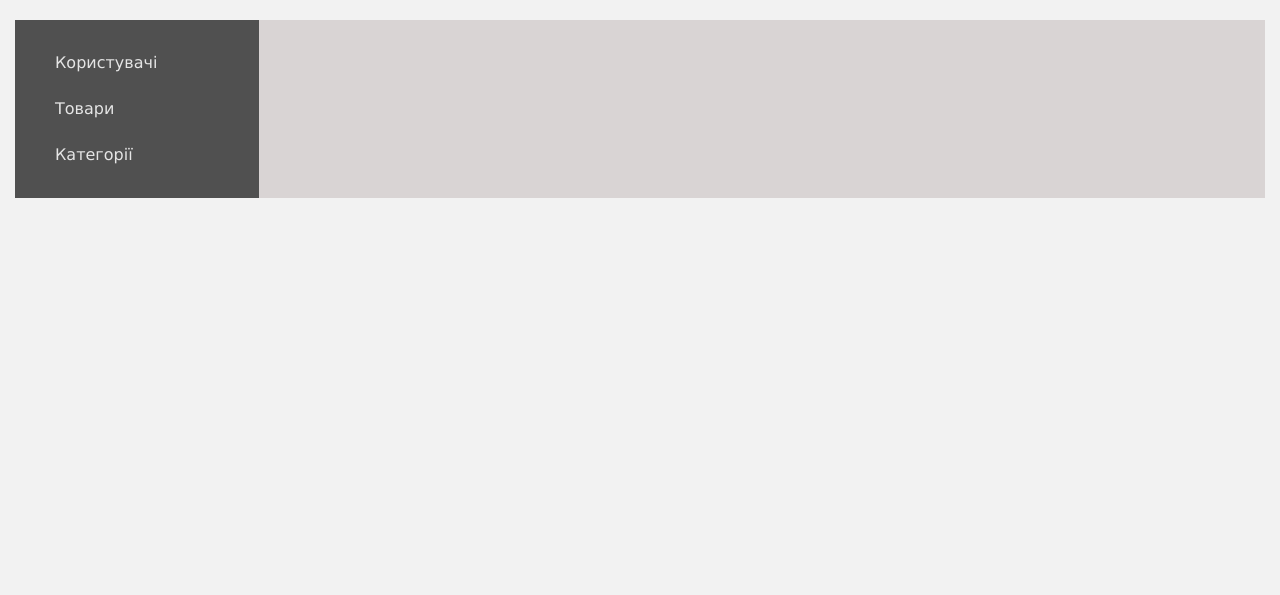
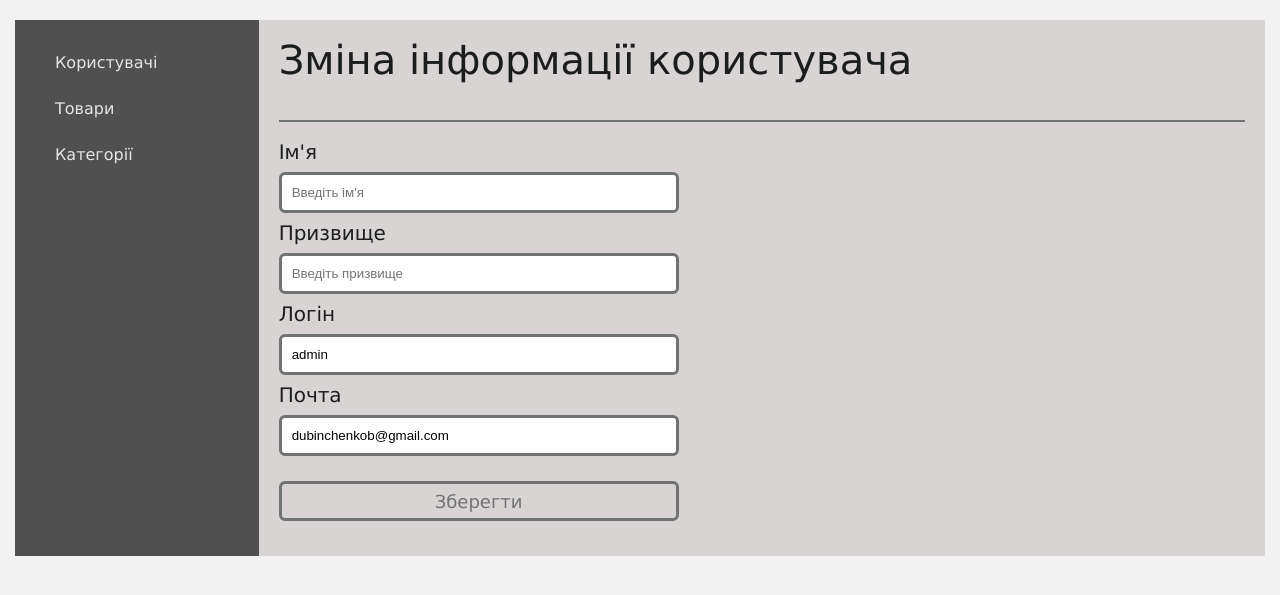
Before and after one commit to BogdanStelmah/Electronics-store, a Django app: page /admin_panel/users/edit/1/ in a window 1280 px wide. Shown: the part 80-675 px from the top of the page. Run offline with Django 4.2, Linux system fonts and the light colour scheme; a user stored in the database is signed in; data comes from the database, SQL or seed files in the repository; both versions use the stored data as it was after the commit; some libraries are stand-ins or nearby versions.

Commit message:
Добавлено моделі для категорій та товарів, добавлено нові сторінки для адміна

```diff
--- a/kursova/admin_module/forms.py
+++ b/kursova/admin_module/forms.py
@@ -1,8 +1,20 @@
-from django.forms import ModelForm, TextInput
 from django import forms
 
 
 class ProductForm(forms.Form):
     name = forms.CharField(max_length=100)
     image = forms.ImageField()
+    description = forms.TextInput()
     price = forms.CharField(max_length=4)
+
+
+
+class CategoryForm(forms.Form):
+    name = forms.CharField(max_length=100)
+
+
+class EditUserForm(forms.Form):
+    first_name = forms.CharField(max_length=50, widget=forms.TextInput(attrs={'placeholder': 'Введіть ім\'я'}))
+    last_name = forms.CharField(max_length=50, widget=forms.TextInput(attrs={'placeholder': 'Введіть призвище'}))
+    username = forms.CharField(max_length=50, widget=forms.TextInput(attrs={'placeholder': 'Введіть логін'}))
+    email = forms.EmailField(max_length=100, widget=forms.TextInput(attrs={'placeholder': 'Введіть пошту'}))
--- a/kursova/admin_module/templates/admin_module/admin_panel.html
+++ b/kursova/admin_module/templates/admin_module/admin_panel.html
@@ -7,10 +7,17 @@
 {% block main %}
     <div class="main__admin__menu">
         <a href="{% url 'users_db' %}" class="menu__item">Користувачі</a>
-        <a href="#" class="menu__item">Товари</a>
-        <a href="#" class="menu__item">Категорії</a>
+        <a href="{% url 'category_db' %}" class="menu__item">Товари</a>
+        <a href="{% url 'product_db' %}" class="menu__item">Категорії</a>
     </div>
     <div class="main__admin__panel">
+        {% if messages %}
+            <ul class="messages">
+            {% for message in messages %}
+                <li>{{ message }}</li>
+            {% endfor %}
+            </ul>
+        {% endif %}
         {% block info_item %}{% endblock %}
     </div>
 {% endblock %}
--- /dev/null
+++ b/kursova/admin_module/templates/admin_module/edit_user.html
@@ -0,0 +1,43 @@
+{% extends 'admin_module/admin_panel.html' %}
+
+{% block user %}
+    class="active_item"
+{% endblock%}
+
+{% block info_item %}
+    {% for f in form %}
+        {% if f.errors %}
+            {{ f.errors }}
+        {% endif %}
+    {% endfor %}
+    <h1>Зміна інформації користувача</h1>
+        <p></p>
+        <hr>
+        <form method="POST" novalidate>
+            {% csrf_token %}
+            {% load widget_tweaks %}
+            <div>
+                <label>Ім'я<br>
+                    {% render_field form.first_name value=user.first_name %}
+                </label>
+            </div>
+            <div>
+                <label>Призвище<br>
+                    {% render_field form.last_name value=user.last_name %}
+                </label>
+            </div>
+            <div>
+                <label>Логін<br>
+                    {% render_field form.username value=user.username %}
+                </label>
+            </div>
+            <div>
+                <label>Почта<br>
+                    {% render_field form.email value=user.email %}
+                </label>
+            </div>
+            <div>
+                <button type="submit" class="button__submit">Зберегти</button>
+            </div>
+        </form>
+{% endblock %}
--- a/kursova/admin_module/templates/admin_module/users.html
+++ b/kursova/admin_module/templates/admin_module/users.html
@@ -30,7 +30,7 @@
                         {{ user.id }}
                     </td>
                     <td>
-                        {{ user.first_name}}
+                        {{ user.first_name }}
                     </td>
                     <td>
                         {{ user.last_name}}
@@ -45,8 +45,8 @@
                         {% if user.is_superuser %}+{% else %}-{% endif %}
                     </td>
                     <td>
-                        <a href="users/edit/{{ user.id }}">Змінити</a>
-                        <a href="users/delete/{{ user.id }}">Видалити</a>
+                        <a href="users/edit/{{ user.id }}" class="button_edit">Змінити</a>
+                        <a href="users/delete/{{ user.id }}" class="button_delete">Видалити</a>
                     </td>
                 </tr>
         {% endfor %}
--- a/kursova/admin_module/urls.py
+++ b/kursova/admin_module/urls.py
@@ -4,7 +4,19 @@ from . import views
 urlpatterns = [
     path('create_product', views.create_product, name='create_product'),
     path('admin_panel', views.admin_panel, name='admin_panel'),
+
     path('admin_panel/users', views.users_db, name='users_db'),
     path('admin_panel/users/delete/<int:id>/', views.delete_user),
-    path('admin_panel/users/edit/<int:id>/', views.edit_user)
+    path('admin_panel/users/edit/<int:id>/', views.edit_user),
+
+    path('admin_panel/category', views.category_db, name='category_db'),
+    path('admin_panel/category/add', views.add_category, name='add_category'),
+    path('admin_panel/category/delete/<int:id>/', views.delete_user),
+    path('admin_panel/category/edit/<int:id>/', views.delete_user),
+
+    path('admin_panel/product', views.product_db, name='product_db'),
+    path('admin_panel/product/add', views.add_product, name='add_product'),
+    path('admin_panel/product/delete/<int:id>/', views.delete_user),
+    path('admin_panel/product/edit/<int:id>/', views.delete_user),
+
 ]
--- a/kursova/admin_module/views.py
+++ b/kursova/admin_module/views.py
@@ -1,8 +1,10 @@
 from django.contrib.auth.models import User
+from django.contrib import messages
 from django.http import HttpResponseNotFound
 from django.shortcuts import render, redirect
 
-from .forms import ProductForm
+from .forms import ProductForm, EditUserForm
+from main.models import ProductCategory, Product
 
 
 def create_product(request):
@@ -14,9 +16,7 @@ def create_product(request):
             form = ProductForm(request.POST, request.FILES)  # отримуємо данні
 
             if form.is_valid():  # перевіряємо на коретність
-                # form.save()
                 try:
-                    from kursova.main.models import Product
                     Product.objects.create(**form.cleaned_data)
                     return redirect('home')
                 except:
@@ -73,14 +73,56 @@ def edit_user(request, id):
     else:
         try:
             user = User.objects.get(id=id)
+            if request.method == "POST":
+                form = EditUserForm(request.POST)
 
-            if request.POST == "POST":
-                user.update(request.POST)
-                return redirect('users_db')
+                login = User.objects.filter(username=request.POST.get("username"))
+                if len(login) >= 1 and str(user.username) != str(login[0]):
+                    form.add_error('username', "Такий логін вже існує")
+
+                if form.is_valid():
+                    user.first_name = request.POST.get("first_name")
+                    user.last_name = request.POST.get("last_name")
+                    user.username = request.POST.get("username")
+                    user.email = request.POST.get("email")
+                    user.save()
+
+                    messages.add_message(request, messages.INFO, 'Користувача ' + user.username + ' оновлено')
+
+                    return redirect('users_db')
             else:
-                context = {
-                    'title': 'Оновлення інформації'
-                }
-                return render(request, 'admin_module/admin_panel.html', context)
+                form = EditUserForm
+
+            context = {
+                'title': 'Оновлення інформації',
+                'user': user,
+                'form': form
+            }
+            return render(request, 'admin_module/edit_user.html', context)
+
         except User.DoesNotExist:
             return HttpResponseNotFound("<h2>Такого користувача не існує</h2>")
+
+
+def category_db(request):
+    if not request.user.is_superuser:
+        return redirect('home')
+    else:
+        categories = ProductCategory.objects.all()
+        context = {
+            'title': 'Категорії',
+            'categories': categories
+        }
+        return render(request, 'admin_module/category.html', context)
+
+
+def add_category(request):
+    return None
+
+
+def product_db(request):
+    return None
+
+
+def add_product(request):
+    return None
--- a/kursova/kursova/settings.py
+++ b/kursova/kursova/settings.py
@@ -37,9 +37,12 @@ INSTALLED_APPS = [
     'django.contrib.sessions',
     'django.contrib.messages',
     'django.contrib.staticfiles',
+
     'main',
     'user_module',
     'admin_module',
+
+    'widget_tweaks',  # для додавання нових класів в template
 ]
 
 MIDDLEWARE = [
--- a/kursova/main/admin.py
+++ b/kursova/main/admin.py
@@ -1,4 +1,5 @@
 from django.contrib import admin
-from .models import Product
+from .models import Product, ProductCategory
 
 admin.site.register(Product)
+admin.site.register(ProductCategory)
--- a/kursova/main/static/style.css
+++ b/kursova/main/static/style.css
@@ -123,10 +123,13 @@ input:focus{
     transform: scale(0.97);
 }
 
-.errorlist{
+.errorlist, .messages{
     background-color: rgba(255, 44, 44, 0.79);
     border-radius: 5px;
     padding: 10px;
     margin: 0 0 10px 0;
     color: #e8e8e8;
 }
+.messages{
+    background-color: rgba(38, 162, 28, 0.79);
+}
```
Also changed, not shown: kursova/admin_module/templates/admin_module/category.html (added, +34 -0 lines), kursova/main/models.py (+17 -2 lines), kursova/main/static/style_admin_panel.css (+34 -0 lines), kursova/db.sqlite3, kursova/main/migrations/0001_initial.py, kursova/main/migrations/0002_remove_product_discounted_price_product_discount.py (added), kursova/main/migrations/0003_alter_product_discount.py (added), kursova/photo_product/photo/2021/12/29/3.jpg (added).
